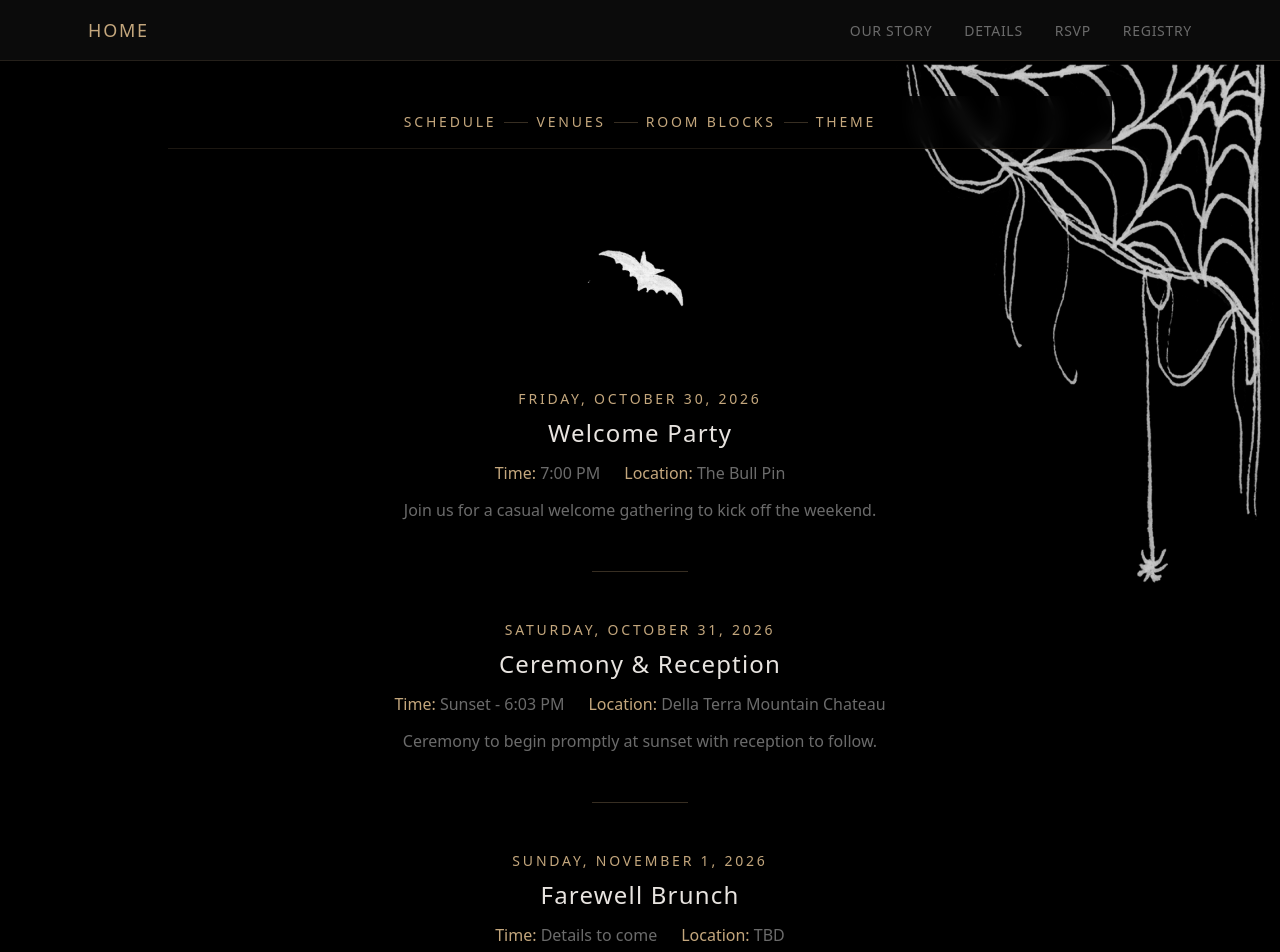
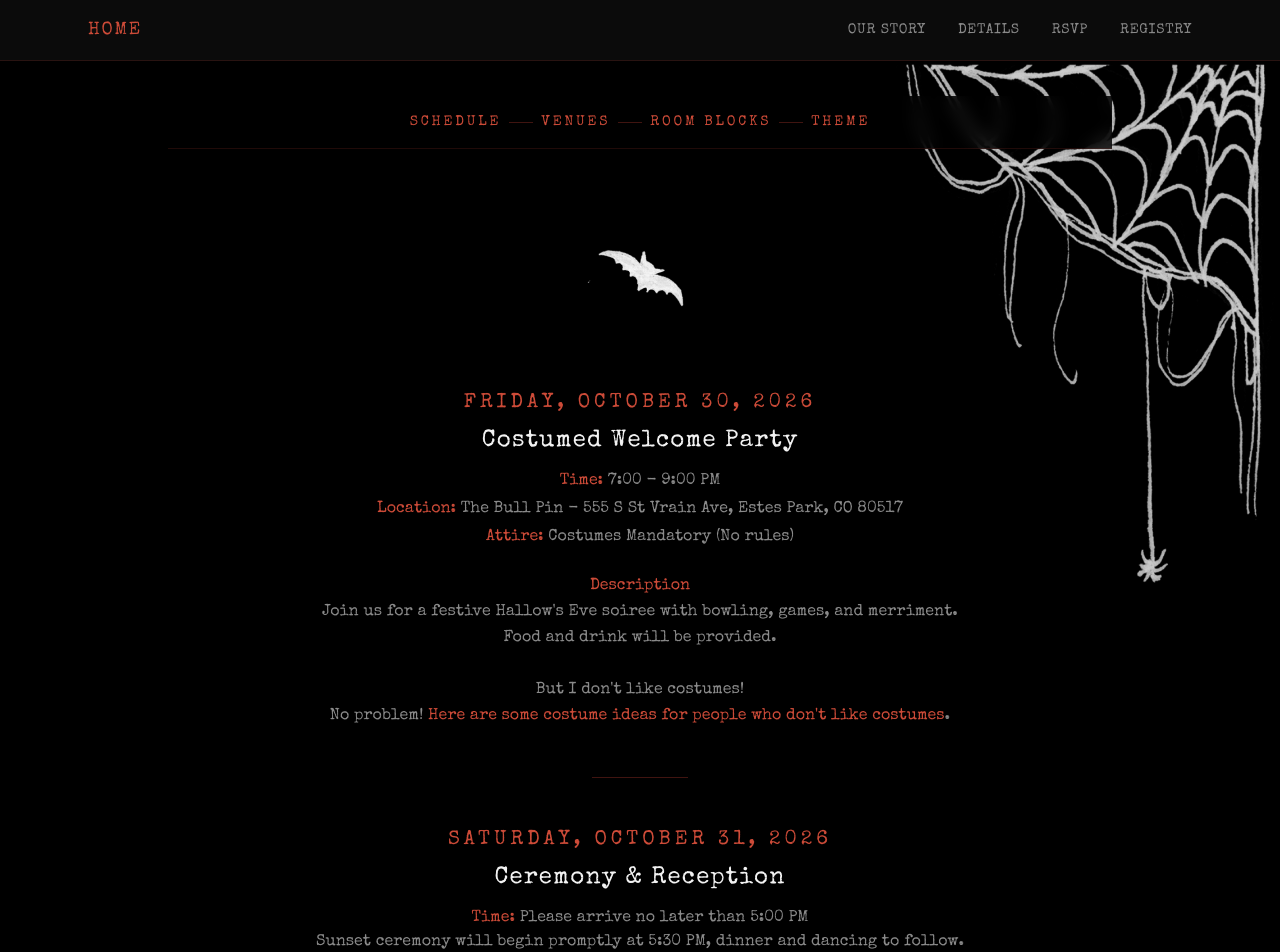
Before and after one commit to nick-brown2014/nickarina, a Next.js app: page /details in a window 1280 px wide. Shown: the top 952 px of the page. Built offline with nearby package versions, Linux system fonts and the light colour scheme.

Commit message:
text and styling updates

```diff
--- a/app/components/Navigation.tsx
+++ b/app/components/Navigation.tsx
@@ -27,7 +27,7 @@
         <div className="flex items-center justify-between">
           <Link
             href="/"
-            className="font-[var(--font-cinzel)] text-lg tracking-widest text-accent-light hover:text-foreground transition-colors"
+            className="font-[var(--font-special-elite)] text-lg tracking-widest text-accent-light hover:text-foreground transition-colors"
           >
             HOME
           </Link>
@@ -66,7 +66,7 @@
               <li key={link.href}>
                 <Link
                   href={link.href}
-                  className="font-[var(--font-cinzel)] text-sm tracking-wider text-muted hover:text-accent-light transition-colors uppercase"
+                  className="font-[var(--font-special-elite)] text-sm tracking-wider text-muted hover:text-accent-light transition-colors uppercase"
                 >
                   {link.label}
                 </Link>
@@ -81,7 +81,7 @@
               <li key={link.href}>
                 <Link
                   href={link.href}
-                  className="font-[var(--font-cinzel)] text-sm tracking-wider text-muted hover:text-accent-light transition-colors uppercase block"
+                  className="font-[var(--font-special-elite)] text-sm tracking-wider text-muted hover:text-accent-light transition-colors uppercase block"
                   onClick={() => setIsMenuOpen(false)}
                 >
                   {link.label}
--- a/app/details/page.tsx
+++ b/app/details/page.tsx
@@ -1,29 +1,69 @@
+import type { ReactNode } from "react";
 import Image from "next/image";
 import dellaterra from "@/app/assets/dellaterra.png";
 import ragnatela from "@/app/assets/ragnatela.png";
 import bat1 from "@/app/assets/bat1.png";
 
-const schedule = [
+type ScheduleEvent = {
+  date: string;
+  title: string;
+  time: ReactNode;
+  location: ReactNode;
+  attire: ReactNode;
+  description: ReactNode;
+};
+
+const schedule: ScheduleEvent[] = [
   {
     date: "Friday, October 30, 2026",
-    title: "Welcome Party",
-    time: "7:00 PM",
-    location: "The Bull Pin",
-    description: "Join us for a casual welcome gathering to kick off the weekend.",
+    title: "Costumed Welcome Party",
+    time: "7:00 - 9:00 PM",
+    location: (
+      <>
+        The Bull Pin - 555 S St Vrain Ave, Estes Park, CO 80517
+      </>
+    ),
+    attire: (
+      <>
+        Costumes Mandatory (No rules)
+      </>
+    ),
+    description: (
+      <>
+        <span className='text-accent-light'>Description</span>
+        <br/>
+        Join us for a festive Hallow's Eve soiree with bowling, games, and merriment.
+        <br/>
+        Food and drink will be provided.
+        <br/>
+        <br/>
+        But I don't like costumes!
+        <br/>
+        No problem! <a className='text-accent-light hover:opacity-[80%]' href=''>Here are some costume ideas for people who don't like costumes</a>.
+      </>
+    ),
   },
   {
     date: "Saturday, October 31, 2026",
     title: "Ceremony & Reception",
-    time: "Sunset - 6:03 PM",
+    time: (<>
+      Please arrive no later than 5:00 PM
+      <br/>
+      Sunset ceremony will begin promptly at 5:30 PM, dinner and dancing to follow.
+      </>),
     location: "Della Terra Mountain Chateau",
-    description: "Ceremony to begin promptly at sunset with reception to follow.",
+    attire: "Strictly black formal. Goth Surrealist optional.",
+    description: (<>
+      For more information on preferred attire, please go to our <a className='text-accent-light hover:opacity-[80%]' href=''>theme page</a>
+    </>),
   },
   {
     date: "Sunday, November 1, 2026",
     title: "Farewell Brunch",
     time: "Details to come",
     location: "TBD",
-    description: "Send us off before we begin our next adventure.",
+    attire: "Casual",
+    description: "It's a farewell brunch! What more do you need to know?.",
   },
 ];
 
@@ -54,7 +94,7 @@
 
         <nav
           aria-label="Page sections"
-          className="sticky top-16 z-40 -mx-6 px-6 py-4 flex flex-wrap items-center justify-center gap-x-2 gap-y-3 font-[var(--font-cinzel)] text-xs md:text-sm tracking-[0.2em] uppercase bg-black/80 backdrop-blur-sm border-b border-accent/20"
+          className="sticky top-16 z-40 -mx-6 px-6 py-4 flex flex-wrap items-center justify-center gap-x-2 gap-y-3 font-[var(--font-special-elite)] text-xs md:text-sm tracking-[0.2em] uppercase bg-black/80 backdrop-blur-sm border-b border-accent/20"
         >
           {[
             { href: "#schedule", label: "Schedule" },
@@ -92,20 +132,24 @@
                 {idx > 0 && (
                   <hr className="border-0 border-t border-accent/40 w-24 mx-auto mb-12" />
                 )}
-                <p className="font-[var(--font-cinzel)] text-sm tracking-[0.2em] uppercase text-accent-light mb-2">
+                <p className="font-[var(--font-special-elite)] text-xl tracking-[0.2em] uppercase text-accent-light mb-2">
                   {event.date}
                 </p>
-                <h3 className="font-[var(--font-cinzel)] text-2xl tracking-wider text-foreground mb-3">
+                <h3 className="font-[var(--font-special-elite)] text-2xl tracking-wider text-foreground mb-3">
                   {event.title}
                 </h3>
-                <div className="flex flex-wrap justify-center gap-x-6 gap-y-1 text-muted mb-3">
-                  <span>
+                <div className="text-muted space-y-1 mb-6">
+                  <p>
                     <span className="text-accent-light">Time:</span> {event.time}
-                  </span>
-                  <span>
+                  </p>
+                  <p>
                     <span className="text-accent-light">Location:</span>{" "}
                     {event.location}
-                  </span>
+                  </p>
+                  <p>
+                    <span className="text-accent-light">Attire:</span>{" "}
+                    {event.attire}
+                  </p>
                 </div>
                 <p className="text-muted leading-relaxed">{event.description}</p>
               </li>
@@ -116,7 +160,7 @@
         <hr className="border-0 border-t border-accent/40 w-full mx-auto my-20" />
 
         <section id="venues" className="text-center scroll-mt-40">
-          <h2 className="font-[var(--font-cinzel)] text-2xl md:text-3xl tracking-wider text-accent-light mb-12">
+          <h2 className="font-[var(--font-special-elite)] text-2xl md:text-3xl tracking-wider text-accent-light mb-12">
             Venues
           </h2>
           <div className="relative aspect-[16/9] max-w-3xl mx-auto mb-8 overflow-hidden">
@@ -127,7 +171,7 @@
               className="object-cover"
             />
           </div>
-          <h3 className="font-[var(--font-cinzel)] text-2xl tracking-wider text-foreground mb-4">
+          <h3 className="font-[var(--font-special-elite)] text-2xl tracking-wider text-foreground mb-4">
             Della Terra Mountain Chateau
           </h3>
           <p className="text-muted mb-1">3501 Fall River Road</p>
@@ -142,13 +186,13 @@
               href="https://maps.google.com/?q=Della+Terra+Mountain+Chateau+Estes+Park+CO"
               target="_blank"
               rel="noopener noreferrer"
-              className="inline-block font-[var(--font-cinzel)] text-sm tracking-[0.2em] uppercase px-6 py-3 border border-accent-light text-accent-light hover:bg-accent-light hover:text-background transition-all duration-300"
+              className="inline-block font-[var(--font-special-elite)] text-sm tracking-[0.2em] uppercase px-6 py-3 border border-accent-light text-accent-light hover:bg-accent-light hover:text-background transition-all duration-300"
             >
               Directions
             </a>
           </div>
 
-          <h3 className="font-[var(--font-cinzel)] mt-24 text-2xl tracking-wider text-foreground mb-4">
+          <h3 className="font-[var(--font-special-elite)] mt-24 text-2xl tracking-wider text-foreground mb-4">
             The Bull Pin
           </h3>
           <p className="text-muted mb-1">3501 Fall River Road</p>
@@ -162,7 +206,7 @@
             href="https://maps.google.com/?q=The+Bull+Pin+Estes+Park+CO"
             target="_blank"
             rel="noopener noreferrer"
-            className="inline-block font-[var(--font-cinzel)] text-sm tracking-[0.2em] uppercase px-6 py-3 border border-accent-light text-accent-light hover:bg-accent-light hover:text-background transition-all duration-300"
+            className="inline-block font-[var(--font-special-elite)] text-sm tracking-[0.2em] uppercase px-6 py-3 border border-accent-light text-accent-light hover:bg-accent-light hover:text-background transition-all duration-300"
           >
             Directions
           </a>
@@ -171,7 +215,7 @@
         <hr className="border-0 border-t border-accent/40 w-full mx-auto my-20" />
 
         <section id="room-blocks" className="text-center scroll-mt-40">
-          <h2 className="font-[var(--font-cinzel)] text-2xl md:text-3xl tracking-wider text-accent-light mb-4">
+          <h2 className="font-[var(--font-special-elite)] text-2xl md:text-3xl tracking-wider text-accent-light mb-4">
             Room Blocks
           </h2>
           <p className="text-muted mb-12 max-w-xl mx-auto">
@@ -184,7 +228,7 @@
                 {idx > 0 && (
                   <hr className="border-0 border-t border-accent/40 w-24 mx-auto mb-10" />
                 )}
-                <h3 className="font-[var(--font-cinzel)] text-xl tracking-wider text-foreground mb-3">
+                <h3 className="font-[var(--font-special-elite)] text-xl tracking-wider text-foreground mb-3">
                   {hotel.name}
                 </h3>
                 <p className="text-muted mb-6">{hotel.note}</p>
@@ -192,7 +236,7 @@
                   href={hotel.href}
                   target="_blank"
                   rel="noopener noreferrer"
-                  className="inline-block font-[var(--font-cinzel)] text-sm tracking-[0.2em] uppercase px-6 py-3 border border-accent-light text-accent-light hover:bg-accent-light hover:text-background transition-all duration-300"
+                  className="inline-block font-[var(--font-special-elite)] text-sm tracking-[0.2em] uppercase px-6 py-3 border border-accent-light text-accent-light hover:bg-accent-light hover:text-background transition-all duration-300"
                 >
                   Reserve
                 </a>
@@ -204,7 +248,7 @@
         <hr className="border-0 border-t border-accent/40 w-full mx-auto my-20" />
 
         <section id="theme" className="text-center scroll-mt-40">
-          <h2 className="font-[var(--font-cinzel)] text-2xl md:text-3xl tracking-wider text-accent-light mb-4">
+          <h2 className="font-[var(--font-special-elite)] text-2xl md:text-3xl tracking-wider text-accent-light mb-4">
             Theme
           </h2>
           <p className="text-muted mb-12 max-w-xl mx-auto">
@@ -213,26 +257,26 @@
           </p>
           <div className="space-y-10">
             <div>
-              <h3 className="font-[var(--font-cinzel)] text-xl tracking-wider text-foreground mb-6">
+              <h3 className="font-[var(--font-special-elite)] text-xl tracking-wider text-foreground mb-6">
                 Welcome Party
               </h3>
               <a
                 href="#"
                 aria-disabled="true"
-                className="inline-block font-[var(--font-cinzel)] text-sm tracking-[0.2em] uppercase px-6 py-3 border border-accent/40 text-muted hover:border-accent-light hover:text-accent-light transition-all duration-300 pointer-events-none opacity-50"
+                className="inline-block font-[var(--font-special-elite)] text-sm tracking-[0.2em] uppercase px-6 py-3 border border-accent/40 text-muted hover:border-accent-light hover:text-accent-light transition-all duration-300 pointer-events-none opacity-50"
               >
                 Pinterest Board
               </a>
             </div>
             <hr className="border-0 border-t border-accent/40 w-24 mx-auto" />
             <div>
-              <h3 className="font-[var(--font-cinzel)] text-xl tracking-wider text-foreground mb-6">
+              <h3 className="font-[var(--font-special-elite)] text-xl tracking-wider text-foreground mb-6">
                 Wedding
               </h3>
               <a
                 href="#"
                 aria-disabled="true"
-                className="inline-block font-[var(--font-cinzel)] text-sm tracking-[0.2em] uppercase px-6 py-3 border border-accent/40 text-muted hover:border-accent-light hover:text-accent-light transition-all duration-300 pointer-events-none opacity-50"
+                className="inline-block font-[var(--font-special-elite)] text-sm tracking-[0.2em] uppercase px-6 py-3 border border-accent/40 text-muted hover:border-accent-light hover:text-accent-light transition-all duration-300 pointer-events-none opacity-50"
               >
                 Pinterest Board
               </a>
--- a/app/globals.css
+++ b/app/globals.css
@@ -2,10 +2,10 @@
 
 :root {
   --background: #0d0d0d;
-  --foreground: #e8e4e0;
-  --accent: #8b7355;
-  --accent-light: #c4a77d;
-  --muted: #6b6b6b;
+  --foreground: #f2f2f2;
+  --accent: #a03428;
+  --accent-light: #cd4b38;
+  --muted: #8a8a8a;
 }
 
 @theme inline {
@@ -14,9 +14,8 @@
   --color-accent: var(--accent);
   --color-accent-light: var(--accent-light);
   --color-muted: var(--muted);
-  --font-sans: var(--font-geist-sans);
-  --font-mono: var(--font-geist-mono);
-  --font-display: var(--font-cinzel);
+  --font-sans: var(--font-special-elite);
+  --font-display: var(--font-special-elite);
 }
 
 html {
@@ -26,11 +25,11 @@
 body {
   background: transparent;
   color: var(--foreground);
-  font-family: var(--font-sans), Arial, Helvetica, sans-serif;
+  font-family: var(--font-special-elite), 'Courier New', monospace;
 }
 
 h1, h2, h3, h4, h5, h6 {
-  font-family: var(--font-display), 'Cinzel', serif;
+  font-family: var(--font-special-elite), 'Courier New', monospace;
 }
 
 .hero-section {
--- a/app/layout.tsx
+++ b/app/layout.tsx
@@ -1,25 +1,15 @@
 import type { Metadata } from "next";
-import { Geist, Geist_Mono, Cinzel } from "next/font/google";
+import { Special_Elite } from "next/font/google";
 import "./globals.css";
 import Image from "next/image";
 import Navigation from "@/app/components/Navigation";
 import PageFader from "@/app/components/PageFader";
 import moon from "@/app/assets/moon.png";
 
-const geistSans = Geist({
-  variable: "--font-geist-sans",
+const specialElite = Special_Elite({
+  variable: "--font-special-elite",
   subsets: ["latin"],
-});
-
-const geistMono = Geist_Mono({
-  variable: "--font-geist-mono",
-  subsets: ["latin"],
-});
-
-const cinzel = Cinzel({
-  variable: "--font-cinzel",
-  subsets: ["latin"],
-  weight: ["400", "500", "600", "700"],
+  weight: "400",
 });
 
 export const metadata: Metadata = {
@@ -35,7 +25,7 @@
   return (
     <html lang="en">
       <body
-        className={`${geistSans.variable} ${geistMono.variable} ${cinzel.variable} antialiased`}
+        className={`${specialElite.variable} antialiased`}
       >
         <div className="fixed inset-0 -z-10 bg-black flex items-center justify-center pointer-events-none">
           <Image
--- a/app/our-story/page.tsx
+++ b/app/our-story/page.tsx
@@ -9,7 +9,7 @@
       >
         <div className="absolute inset-0 bg-black/50" />
         <div className="relative z-10 text-center px-6">
-          <h1 className="font-[var(--font-cinzel)] text-6xl md:text-[6rem] lg:text-[9rem] tracking-widest text-foreground drop-shadow-lg">
+          <h1 className="font-[var(--font-special-elite)] text-6xl md:text-[6rem] lg:text-[9rem] tracking-widest text-foreground drop-shadow-lg">
             Our Story
           </h1>
           <div className="w-24 h-px bg-accent-light mx-auto mt-6" />
--- a/app/password/page.tsx
+++ b/app/password/page.tsx
@@ -67,7 +67,7 @@
           <div className="flex justify-end overflow-hidden">
             <button
               type="submit"
-              className={`font-[var(--font-cinzel)] cursor-pointer text-sm tracking-[0.2em] uppercase text-red-400 transition-all duration-300 ${password ? 'opacity-100 translate-y-0' : 'opacity-0 -translate-y-4'}`}
+              className={`font-[var(--font-special-elite)] cursor-pointer text-sm tracking-[0.2em] uppercase text-red-400 transition-all duration-300 ${password ? 'opacity-100 translate-y-0' : 'opacity-0 -translate-y-4'}`}
             >
               Enter →
             </button>
```
Also changed, not shown: app/admin/page.tsx (+13 -13 lines), app/page.tsx (+5 -6 lines), app/rsvp/page.tsx (+15 -15 lines).
